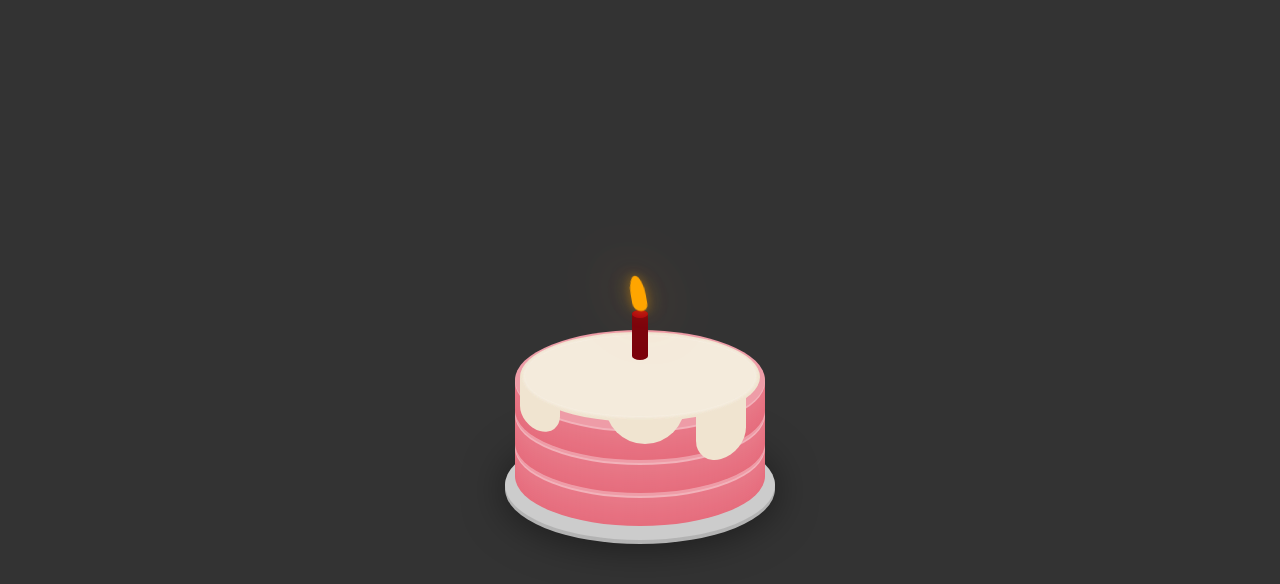
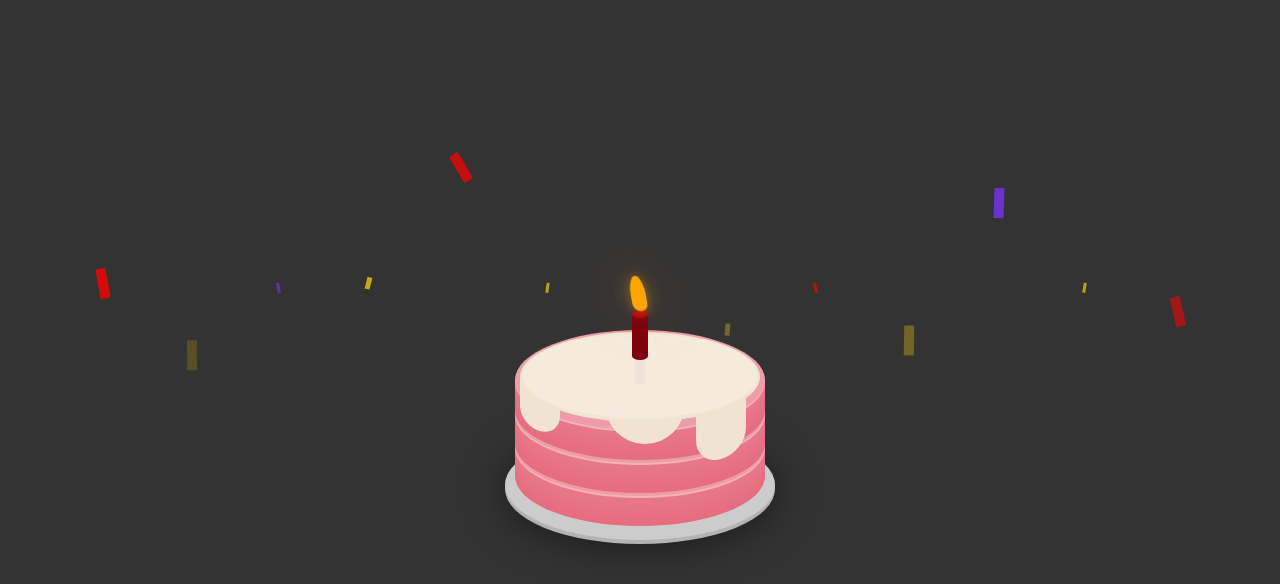
Before and after one commit to Leo01234/birthday_celebration, a Vue app: page / in a window 1280 px wide. Shown: the top 584 px of the page. Built offline with nearby package versions, Linux system fonts and the light colour scheme.

Commit message:
add celebration animation

```diff
--- a/src/App.vue
+++ b/src/App.vue
@@ -1,9 +1,11 @@
 <script setup>
 import BirthdayCake from './components/BirthdayCake.vue'
+import CelebrationAnimation from './components/CelebrationAnimation.vue'
 </script>
 
 <template>
   <BirthdayCake />
+  <CelebrationAnimation />
 </template>
 
 <style scoped>
--- /dev/null
+++ b/src/components/CelebrationAnimation.vue
@@ -0,0 +1,160 @@
+<!-- https://codepen.io/zer0kool/pen/KjZWRW -->
+<!-- Celebration Animation -->
+
+<script setup>
+</script>
+
+<template>
+    <div class="confetti">
+        <div class="confetti-piece"></div>
+        <div class="confetti-piece"></div>
+        <div class="confetti-piece"></div>
+        <div class="confetti-piece"></div>
+        <div class="confetti-piece"></div>
+        <div class="confetti-piece"></div>
+        <div class="confetti-piece"></div>
+        <div class="confetti-piece"></div>
+        <div class="confetti-piece"></div>
+        <div class="confetti-piece"></div>
+        <div class="confetti-piece"></div>
+        <div class="confetti-piece"></div>
+        <div class="confetti-piece"></div>
+    </div>
+</template>
+
+<style scoped>
+    .confetti {
+        display: flex;
+        justify-content: center;
+        align-items: center;
+        position: absolute;
+        width: 100%;
+        height: 100%;
+        overflow: hidden;
+        z-index: 1000;
+    }
+    .confetti-piece {
+        position: absolute;
+        width: 10px;
+        height: 30px;
+        background: #ffd300;
+        top: 0;
+        opacity: 0;
+    }
+    .confetti-piece:nth-child(1) {
+        left: 7%;
+        -webkit-transform: rotate(-40deg);
+        -webkit-animation: makeItRain 1000ms infinite ease-out;
+        -webkit-animation-delay: 182ms;
+        -webkit-animation-duration: 1116ms;
+    }
+    .confetti-piece:nth-child(2) {
+        left: 14%;
+        -webkit-transform: rotate(4deg);
+        -webkit-animation: makeItRain 1000ms infinite ease-out;
+        -webkit-animation-delay: 161ms;
+        -webkit-animation-duration: 1076ms;
+    }
+    .confetti-piece:nth-child(3) {
+        left: 21%;
+        -webkit-transform: rotate(-51deg);
+        -webkit-animation: makeItRain 1000ms infinite ease-out;
+        -webkit-animation-delay: 481ms;
+        -webkit-animation-duration: 1103ms;
+    }
+    .confetti-piece:nth-child(4) {
+        left: 28%;
+        -webkit-transform: rotate(61deg);
+        -webkit-animation: makeItRain 1000ms infinite ease-out;
+        -webkit-animation-delay: 334ms;
+        -webkit-animation-duration: 708ms;
+    }
+    .confetti-piece:nth-child(5) {
+        left: 35%;
+        -webkit-transform: rotate(-52deg);
+        -webkit-animation: makeItRain 1000ms infinite ease-out;
+        -webkit-animation-delay: 302ms;
+        -webkit-animation-duration: 776ms;
+    }
+    .confetti-piece:nth-child(6) {
+        left: 42%;
+        -webkit-transform: rotate(38deg);
+        -webkit-animation: makeItRain 1000ms infinite ease-out;
+        -webkit-animation-delay: 180ms;
+        -webkit-animation-duration: 1168ms;
+    }
+    .confetti-piece:nth-child(7) {
+        left: 49%;
+        -webkit-transform: rotate(11deg);
+        -webkit-animation: makeItRain 1000ms infinite ease-out;
+        -webkit-animation-delay: 395ms;
+        -webkit-animation-duration: 1200ms;
+    }
+    .confetti-piece:nth-child(8) {
+        left: 56%;
+        -webkit-transform: rotate(49deg);
+        -webkit-animation: makeItRain 1000ms infinite ease-out;
+        -webkit-animation-delay: 14ms;
+        -webkit-animation-duration: 887ms;
+    }
+    .confetti-piece:nth-child(9) {
+        left: 63%;
+        -webkit-transform: rotate(-72deg);
+        -webkit-animation: makeItRain 1000ms infinite ease-out;
+        -webkit-animation-delay: 149ms;
+        -webkit-animation-duration: 805ms;
+    }
+    .confetti-piece:nth-child(10) {
+        left: 70%;
+        -webkit-transform: rotate(10deg);
+        -webkit-animation: makeItRain 1000ms infinite ease-out;
+        -webkit-animation-delay: 351ms;
+        -webkit-animation-duration: 1059ms;
+    }
+    .confetti-piece:nth-child(11) {
+        left: 77%;
+        -webkit-transform: rotate(4deg);
+        -webkit-animation: makeItRain 1000ms infinite ease-out;
+        -webkit-animation-delay: 307ms;
+        -webkit-animation-duration: 1132ms;
+    }
+    .confetti-piece:nth-child(12) {
+        left: 84%;
+        -webkit-transform: rotate(42deg);
+        -webkit-animation: makeItRain 1000ms infinite ease-out;
+        -webkit-animation-delay: 464ms;
+        -webkit-animation-duration: 776ms;
+    }
+    .confetti-piece:nth-child(13) {
+        left: 91%;
+        -webkit-transform: rotate(-72deg);
+        -webkit-animation: makeItRain 1000ms infinite ease-out;
+        -webkit-animation-delay: 429ms;
+        -webkit-animation-duration: 818ms;
+    }
+    .confetti-piece:nth-child(odd) {
+        background: #7431e8;
+    }
+    .confetti-piece:nth-child(even) {
+        z-index: 1;
+    }
+    .confetti-piece:nth-child(4n) {
+        width: 5px;
+        height: 12px;
+        -webkit-animation-duration: 2000ms;
+    }
+    .confetti-piece:nth-child(3n) {
+        width: 3px;
+        height: 10px;
+        -webkit-animation-duration: 2500ms;
+        -webkit-animation-delay: 1000ms;
+    }
+    .confetti-piece:nth-child(4n-7) {
+    background: red;
+    }
+    @-webkit-keyframes makeItRain {
+        from {opacity: 0;}
+        50% {opacity: 1;}
+        to {-webkit-transform: translateY(350px);}
+    }
+</style>
```
